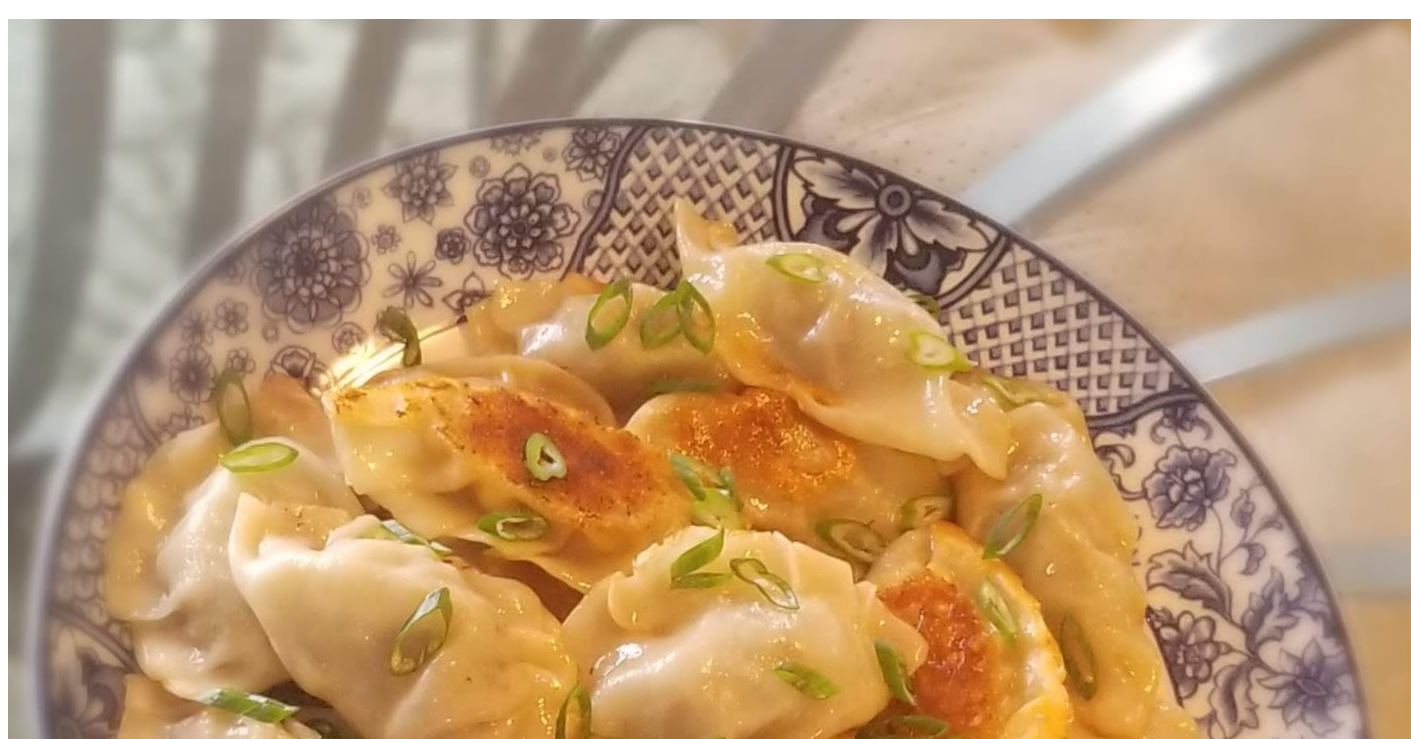
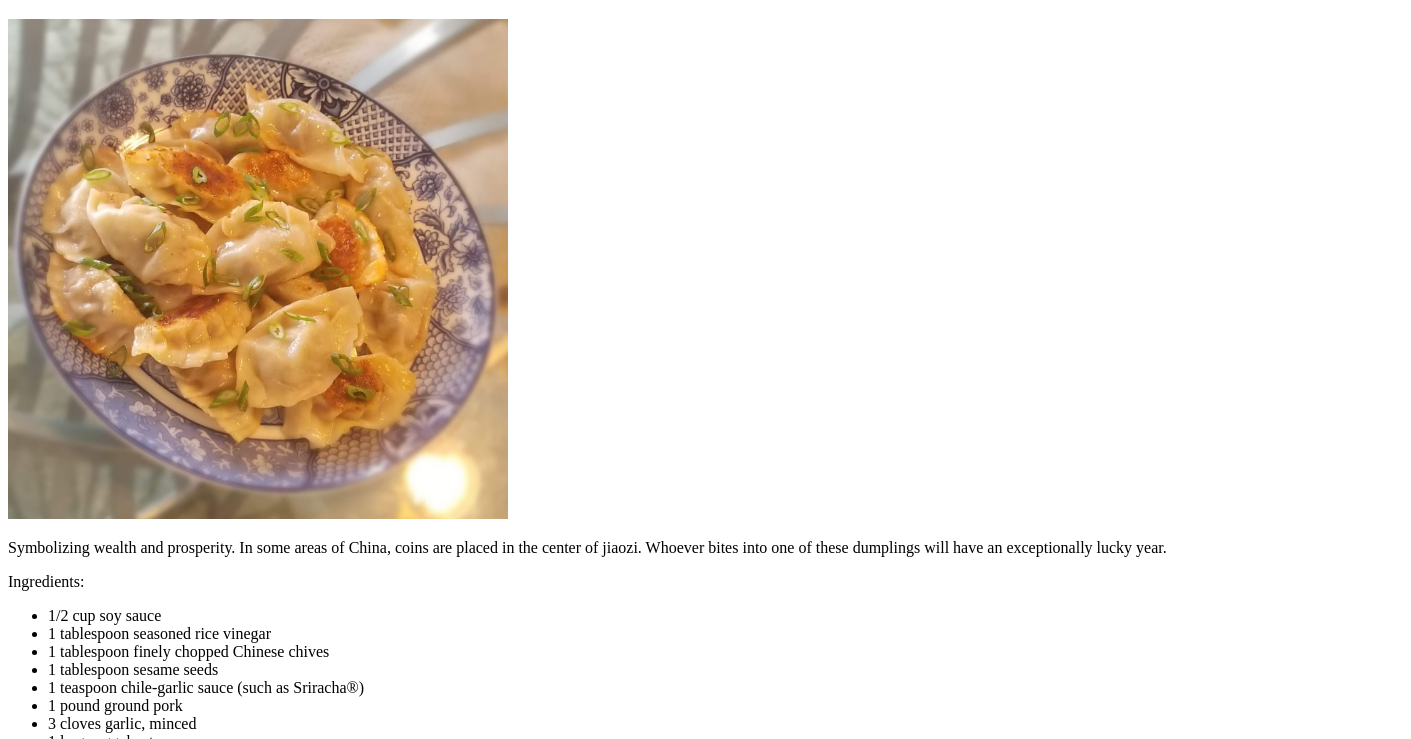
Before and after one commit to GrimRose12/odin-recipes, a plain HTML site: page recipes/jiaozi.html in a window 1280 px wide. Shown: the part 61-800 px from the top of the page, 1411 px wide, since content can reach past the window. Drawn offline with Linux system fonts and the light colour scheme.

Commit message:
Fixed image size of jiaozi.html

```diff
--- a/recipes/jiaozi.html
+++ b/recipes/jiaozi.html
@@ -6,7 +6,7 @@
     </head>
     <body>
         <h1>Jiaozi</h1>
-        <img src=../img/jiaozi.jpg alt='Picture of Jiaozi'>
+        <img src=../img/jiaozi.jpg alt='Picture of Jiaozi' width='500' height='500'>
         <p>Symbolizing wealth and prosperity. In some areas of China,
             coins are placed in the center of jiaozi. Whoever bites
             into one of these dumplings will have an exceptionally lucky year.</p>
```
